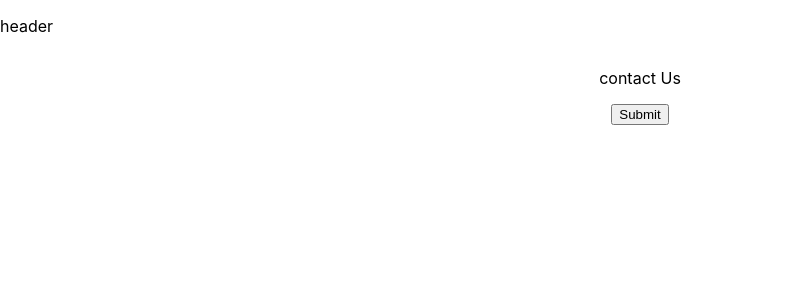
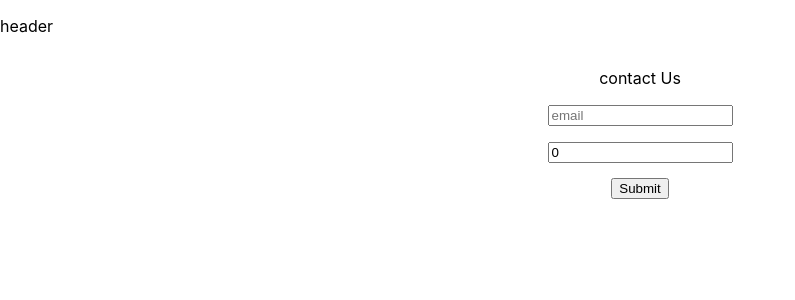
Before and after one commit to AntonioSanjuan/story-book, a React (Create React App) app: page / in a window 1280 px wide. Shown: the top 300 px of the page, without its empty margins (0-795 px from the left). Built offline with nearby package versions, Linux system fonts and the light colour scheme.

Commit message:
feature: input atom changes

```diff
--- a/src/components/atoms/input/input.tsx
+++ b/src/components/atoms/input/input.tsx
@@ -14,11 +14,16 @@ enum InputType {
 }
 function Input<T extends string|number|boolean>(
   {
+    name,
     value,
+    label,
     onChangeHandler,
     ...props
   }:
-  { value: T,
+  {
+    name: string,
+    value: T,
+    label: string,
     onChangeHandler: InputCallback<T>,
   }
   // eslint-disable-next-line no-undef
@@ -69,14 +74,22 @@ function Input<T extends string|number|boolean>(
   };
 
   return (
-    <SCInput
+    <SCInput>
+      <label htmlFor={name}>
+        {label}
+        <input
           type={getInputType()}
+          id={name}
           value={inputValue as number|string}
           checked={!!inputValue}
           onChange={(e) => { internalOnChange(e.target); }}
           // eslint-disable-next-line react/jsx-props-no-spreading
           {...props}
         />
+      </label>
+
+    </SCInput>
+
   );
 }
 
```
Lines whose indentation alone changed are shown as unchanged.
